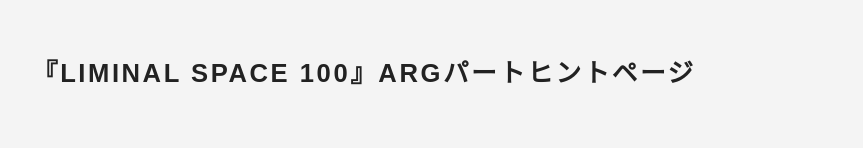
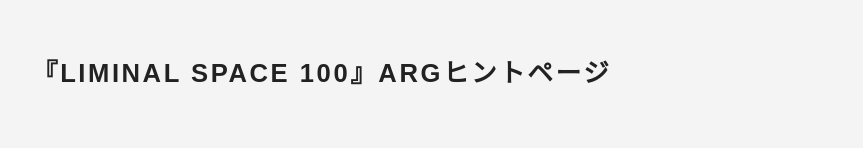
Before and after one commit to hazamashobo/hint, a plain HTML site: page index.html in a window 1280 px wide. Shown: the top 148 px of the page, without its empty margins (208-1071 px from the left). Drawn offline with Linux system fonts and the light colour scheme.

Commit message:
Update index.html

```diff
--- a/index.html
+++ b/index.html
@@ -77,7 +77,7 @@
 <body>
 <div class="container">
 
-<h1>『LIMINAL SPACE 100』ARGパートヒントページ</h1>
+<h1>『LIMINAL SPACE 100』ARGヒントページ</h1>
 
 <!-- STEP 01 -->
 <div class="step">
```
